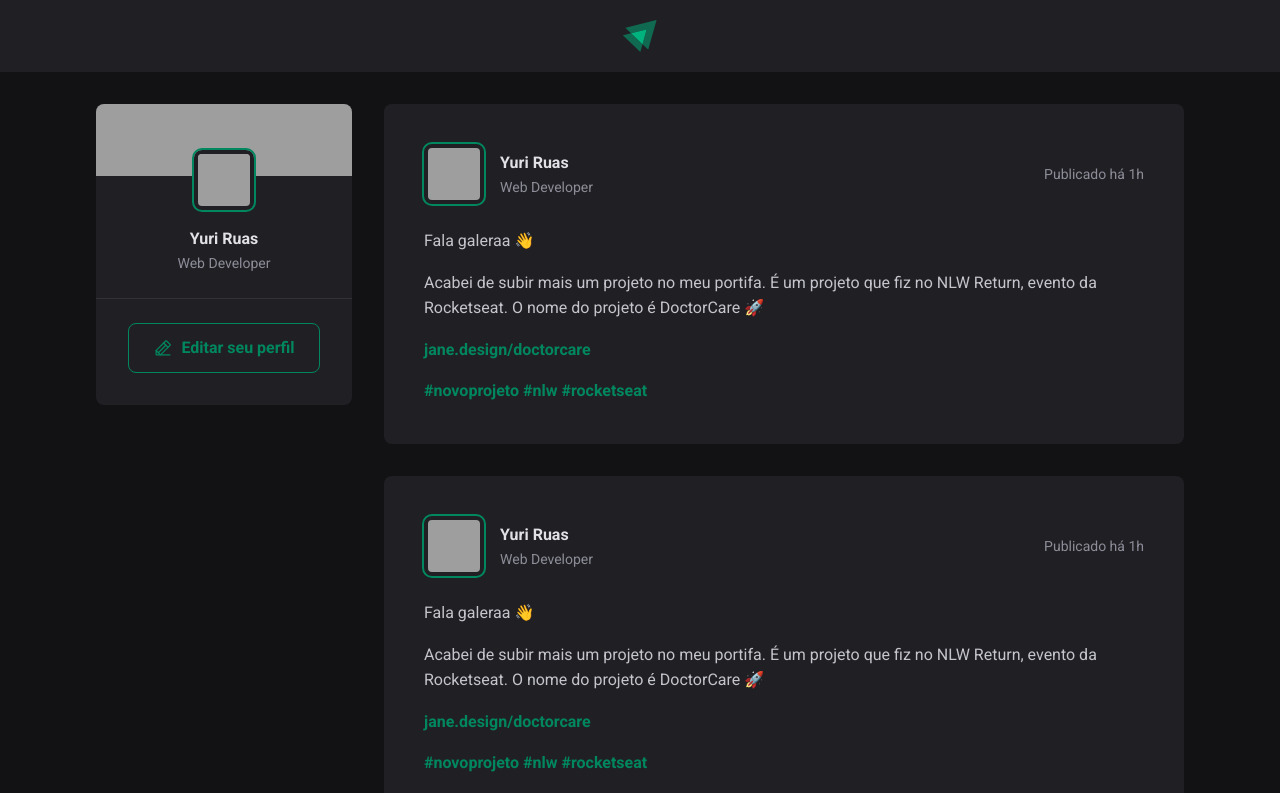
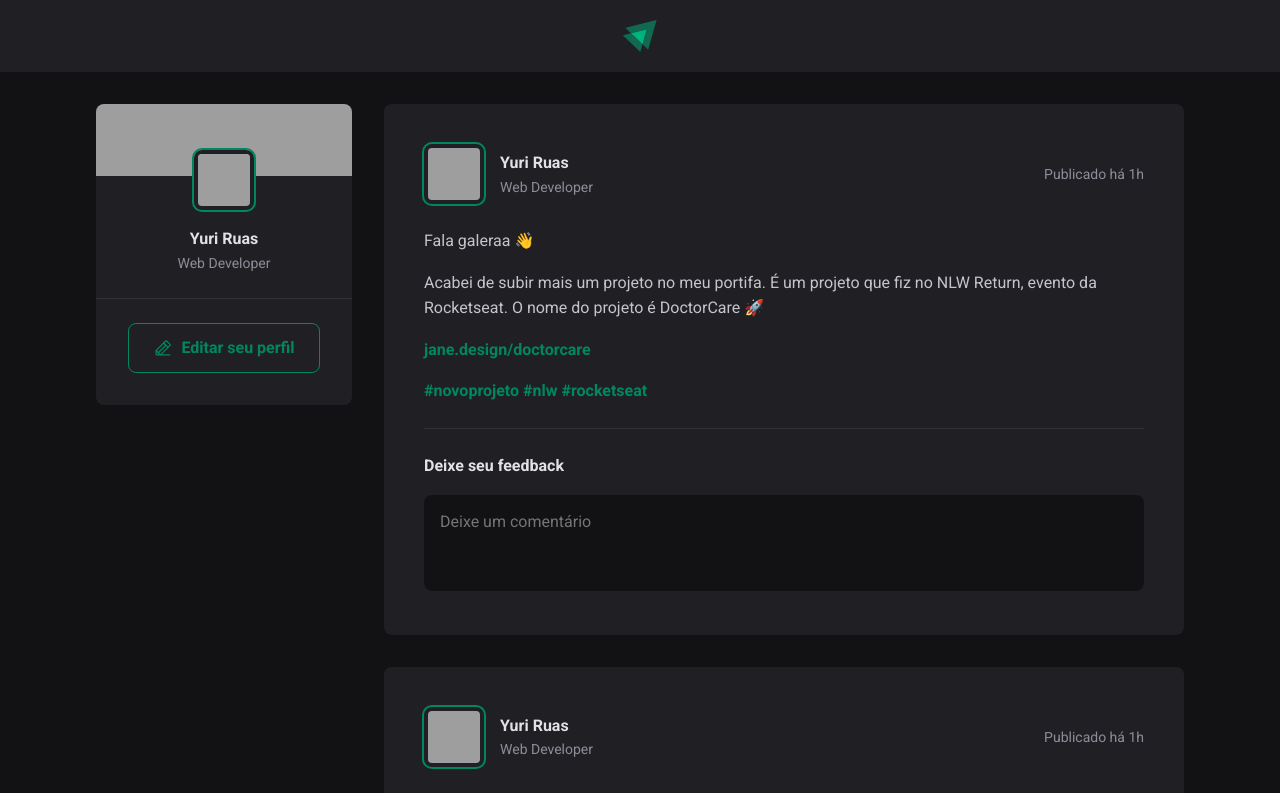
Before and after one commit to ysdor/fundamentos-reactjs, a React (Vite) app: page / in a window 1280 px wide. Shown: the top 793 px of the page. Built offline with nearby package versions, Linux system fonts and the light colour scheme; grey boxes are pictures that could not be loaded.

Commit message:
estrutura da aplicação - formulário de comentários

```diff
--- a/src/components/Post.jsx
+++ b/src/components/Post.jsx
@@ -26,6 +26,18 @@ export function Post() {
           <a href="">#rocketseat</a>
         </p>
       </div>
+
+      <form className={styles.commentForm}>
+        <strong>Deixe seu feedback</strong>
+
+        <textarea
+          placeholder="Deixe um comentário"
+        />
+
+        <footer>
+          <button type="submit">Publicar</button>
+        </footer>
+      </form>
     </article>
   )
 }
--- a/src/components/Post.module.css
+++ b/src/components/Post.module.css
@@ -22,8 +22,6 @@
   font-weight: bold;
   color: var(--green-500);
   text-decoration: none;
-
-  transition: color 0.1s;
 }
 
 .content a:hover {
@@ -67,3 +65,54 @@
   color: var(--gray-400);
   line-height: 1.6;
 }
+
+.commentForm {
+  width: 100%;
+  margin-top: 1.5rem;
+  padding-top: 1.5rem;
+  border-top: 1px solid var(--gray-600);
+}
+
+.commentForm > strong {
+  line-height: 1.6;
+  color: var(--gray-100);
+}
+
+.commentForm textarea {
+  width: 100%;
+  background: var(--gray-900);
+  border: 0;
+  resize: none;
+  height: 6rem;
+  padding: 1rem;
+  border-radius: 8px;
+  color: var(--gray-100);
+  line-height: 1.4;
+  margin-top: 1rem;
+}
+
+.commentForm footer {
+  visibility: hidden;
+  max-height: 0;
+}
+
+.commentForm:focus-within footer {
+  visibility: visible;
+  max-height: none;
+}
+
+.commentForm button[type=submit] {
+  padding: 1rem 1.5rem;
+  margin-top: 1rem;
+  border-radius: 8px;
+  border: 0;
+  background: var(--green-500);
+  color: var(--white);
+  font-weight: bold;
+  cursor: pointer;
+  transition: background-color 0.1s;
+}
+
+.commentForm button[type=submit]:hover {
+  background: var(--green-300);
+}
--- a/src/global.css
+++ b/src/global.css
@@ -10,6 +10,11 @@
 
   --green-300: #00b37e;
   --green-500: #00875f;
+}
+
+:focus {
+  outline: transparent;
+  box-shadow: 0 0 0 2px var(--green-500);
 }
 
 * {
```
